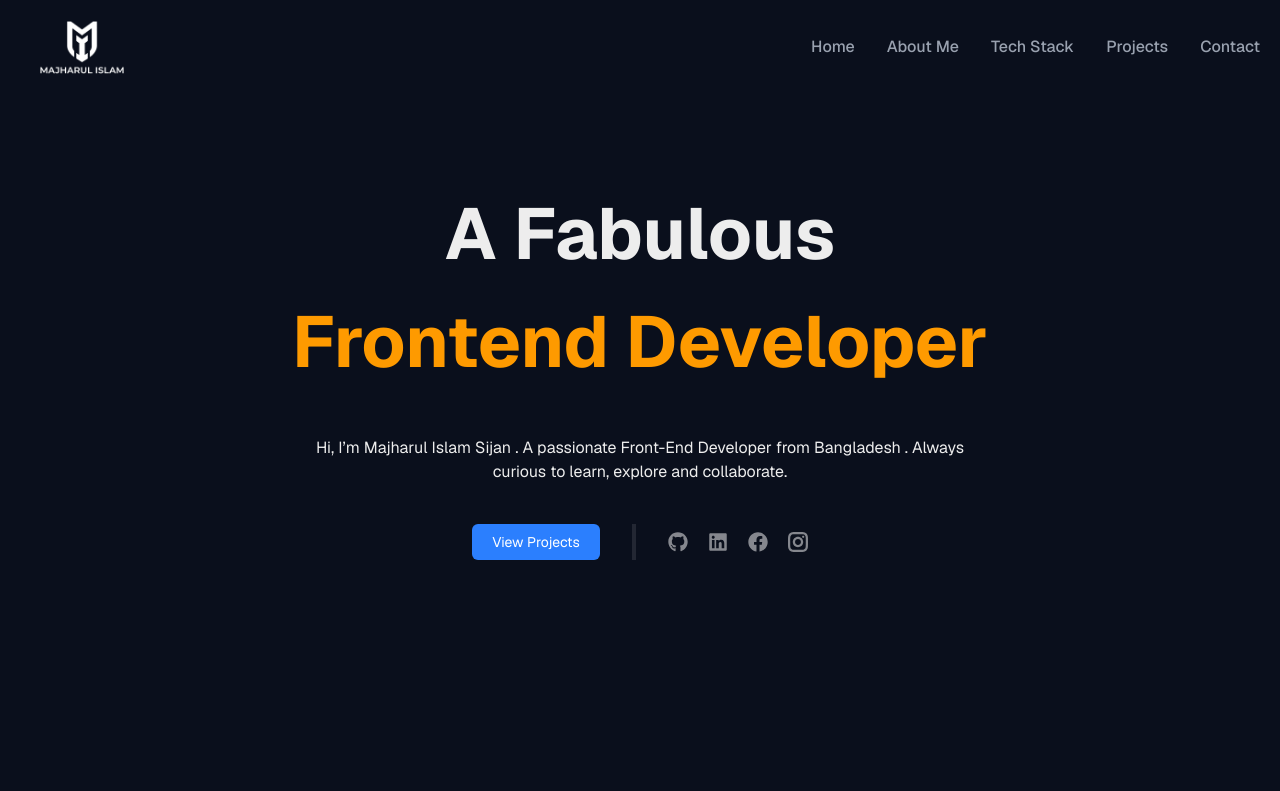
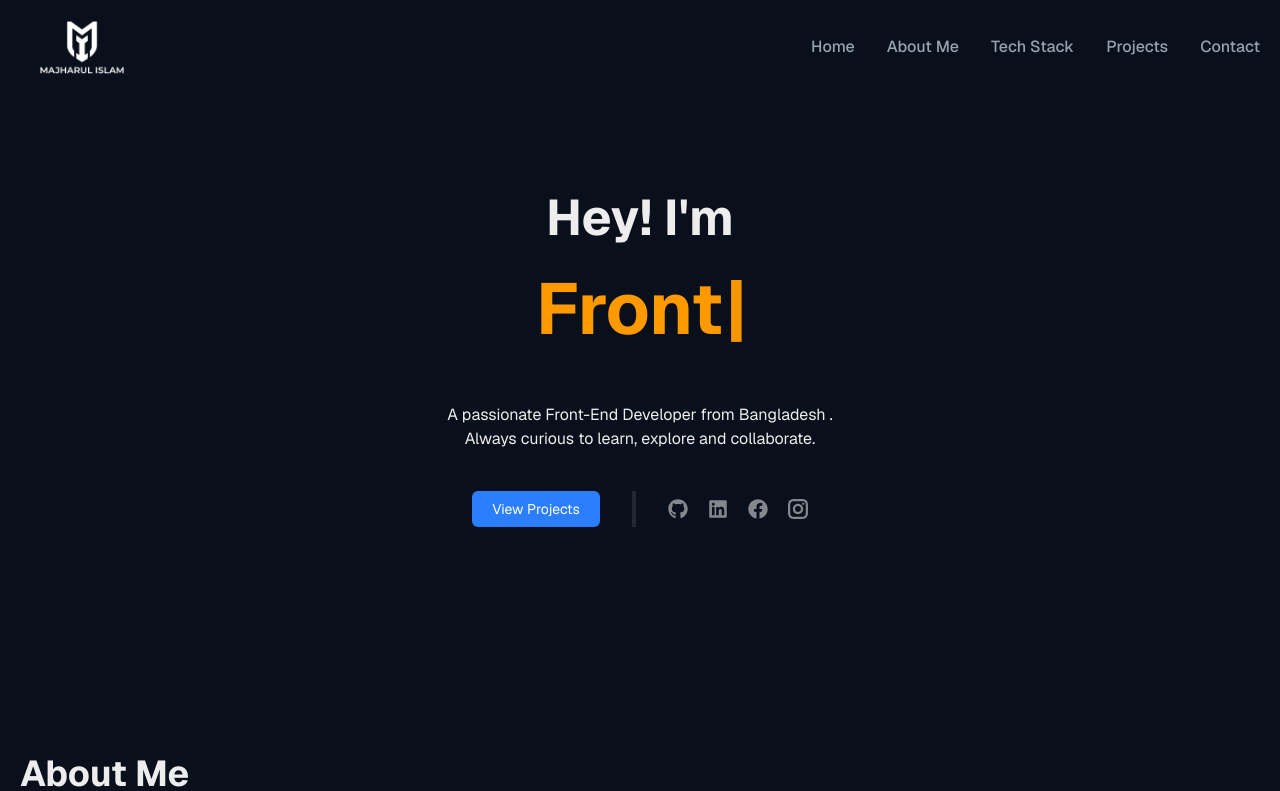
Before and after one commit to Sijan666/personalPortfolio, a React (Vite) app: page / in a window 1280 px wide. Shown: the top 791 px of the page. Built offline with nearby package versions, Linux system fonts and the light colour scheme.

Commit message:
add typewriter in banner section

```diff
--- a/package.json
+++ b/package.json
@@ -18,6 +18,7 @@
     "react-dom": "^19.2.0",
     "react-icons": "^5.5.0",
     "react-router-dom": "^7.10.0",
+    "react-simple-typewriter": "^5.0.1",
     "tailwindcss": "^4.1.17"
   },
   "devDependencies": {
--- a/src/components/layouts/Banner.jsx
+++ b/src/components/layouts/Banner.jsx
@@ -2,6 +2,7 @@ import { FaDiscord, FaFacebook, FaGithub, FaLinkedin } from "react-icons/fa"
 import Button from "../Button"
 import Container from "../Container"
 import { GrInstagram } from "react-icons/gr"
+import { Typewriter } from "react-simple-typewriter"
 
 
 
@@ -13,9 +14,19 @@ const Banner = () => {
                 <Container>
                     <div className="text-center py-20">
                         {/* heading */}
-                        <h1 className="text-[30px] lg:text-[72px] font-bold text-[#EDEDED]">A Fabulous</h1>
-                        <h2 className="text-[30px] lg:text-[72px] font-bold text-[#FE9A00]">Frontend Developer</h2>
-                        <p className="py-10 text-[#EDEDED] text-sm lg:text-base leading-6 lg:w-[685px] mx-auto">Hi, I’m Majharul Islam Sijan . A passionate Front-End Developer from Bangladesh . Always curious to learn, explore and collaborate.</p>
+                        <h2 className="text-[30px] lg:text-[50px] font-bold text-[#EDEDED]">Hey! I'm</h2>
+                        <h1 className="text-[30px] lg:text-[72px] font-bold text-[#FE9A00]">
+                            <Typewriter
+                                words={['Front-End Developer', 'Majharul Islam']}
+                                loop={true}
+                                cursor
+                                cursorStyle='|'
+                                typeSpeed={70}
+                                deleteSpeed={50}
+                                delaySpeed={1000}
+                            />
+                        </h1>
+                        <p className="py-10 text-[#EDEDED] text-sm lg:text-base leading-6 lg:w-[420px] mx-auto">A passionate Front-End Developer from Bangladesh . Always curious to learn, explore and collaborate.</p>
                         <div className="flex flex-col lg:flex-row justify-center gap-y-8 gap-x-8">
                             {/* btn */}
                             <a href="https://github.com/Sijan666" target="_blank"><Button btnText={'View Projects'} className={'px-5 py-2 bg-[#2B7FFE] text-white text-sm rounded-md'}/></a>
```
Also changed, not shown: 1 other file (tests, documents, lock files or other folders).
